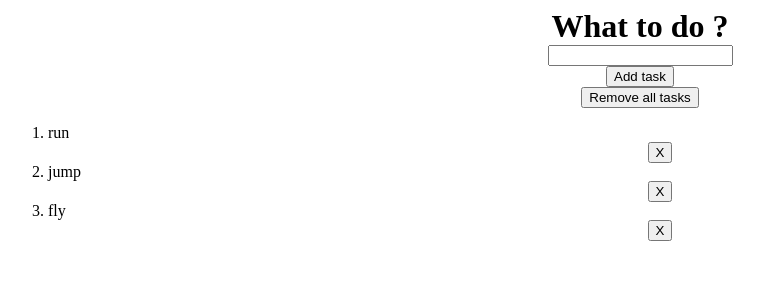
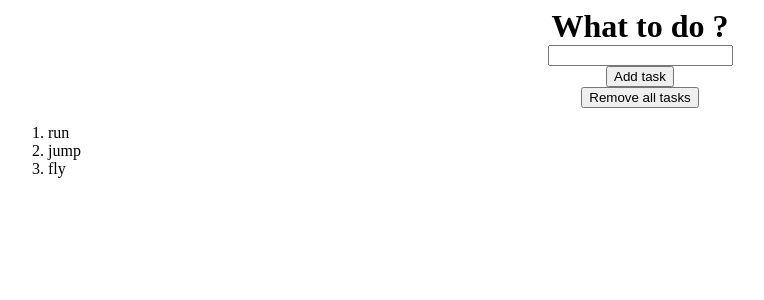
Before and after one commit to RomaneGreen/whats_next, a React (Create React App) app: page / in a window 1280 px wide. Shown: the top 300 px of the page, without its empty margins (0-764 px from the left). Built offline with nearby package versions, Linux system fonts and the light colour scheme.

Commit message:
you can remove tasks now clown

```diff
--- a/src/components/main.js
+++ b/src/components/main.js
@@ -6,7 +6,7 @@ export default class Main extends Component {
        super(props)
 
        this.state = {
-           tasks: ["run ","jump"," fly " ],
+           tasks: ["run ","jump"," fly "],
            value: ''
        }
 
@@ -50,10 +50,25 @@ export default class Main extends Component {
         console.log(this.state.value)
    }
 
+   deleteKey = (keyed) => {
 
 
+    let removeTask = this.state.tasks.filter( task => task !== keyed)
+
+
+
+
+    this.setState({
+        tasks : removeTask
+    })
+
+
+
+
+   }
+
   render() {
-      const things = this.state.tasks.map( (task,i) => <li key={i}>{task}<button onClick={this.removeIt}>X</button></li>)
+      const things = this.state.tasks.map( (task,key) => <li key={task} onClick={ () => this.deleteKey(task)}><span>{task}</span></li>)
     return (
       <div>
 
```
